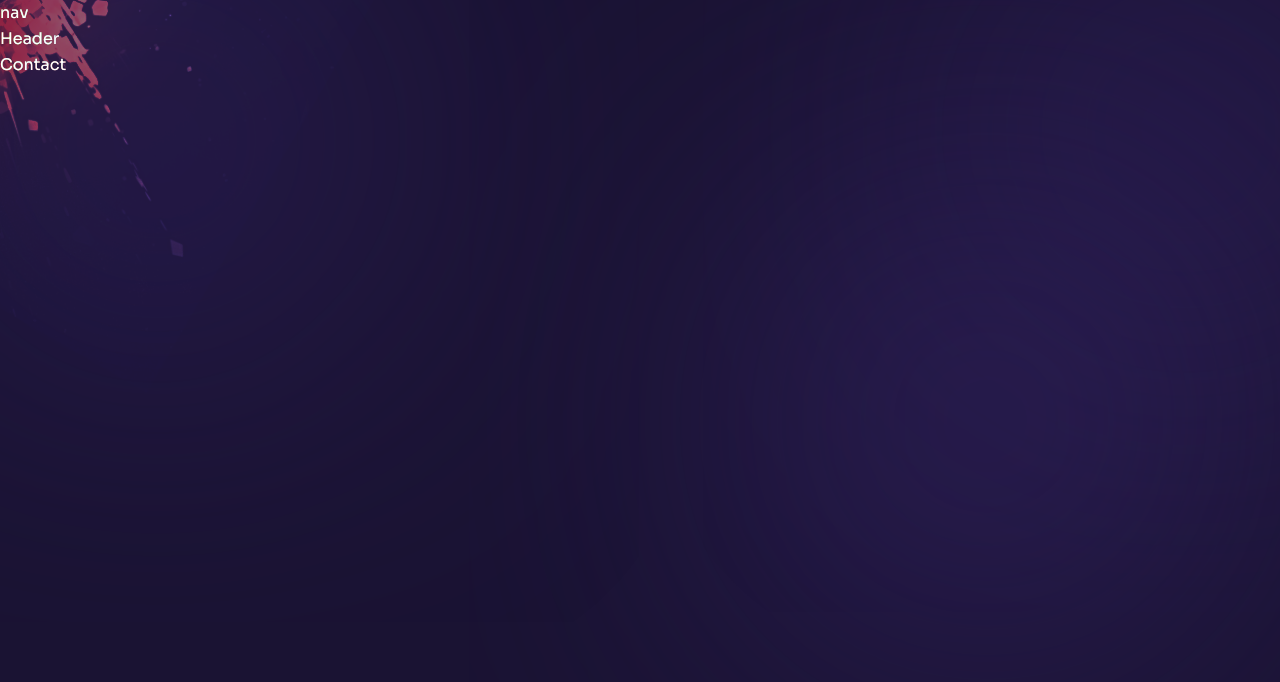
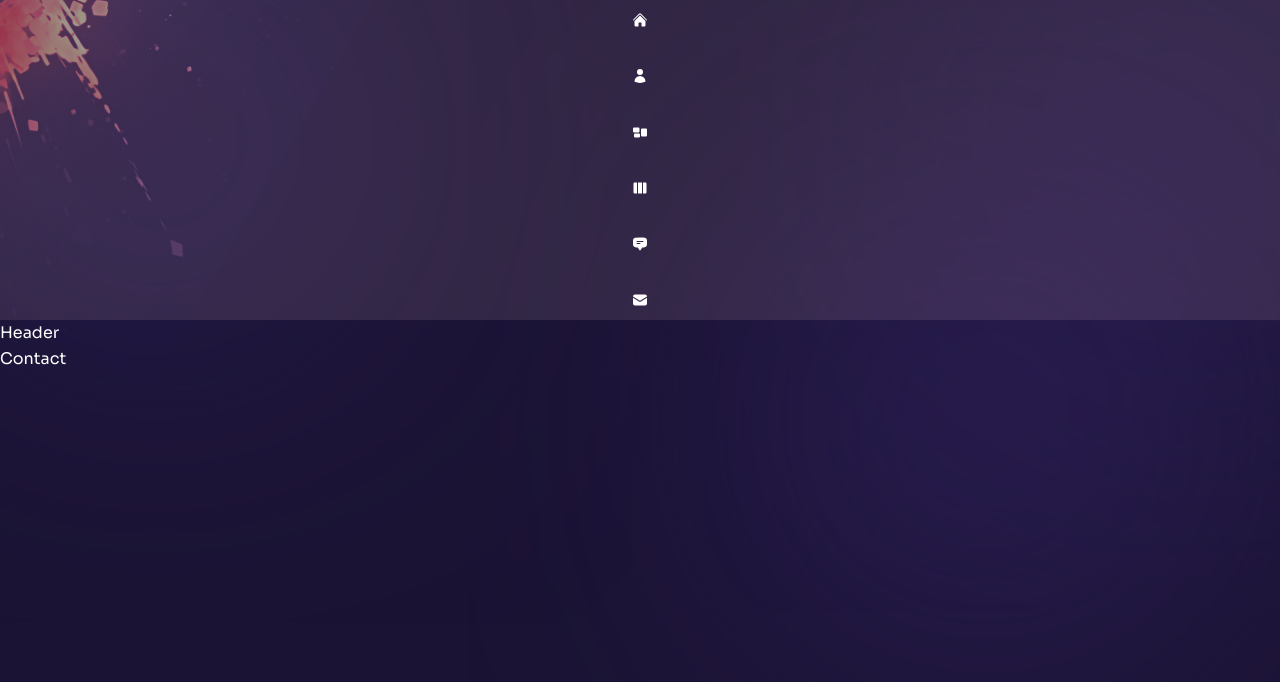
Before and after one commit to DiffusedPizza/motion-portfolio, a Next.js app: page /contact in a window 1280 px wide. Shown: the top 682 px of the page. Built offline with nearby package versions, Linux system fonts and the light colour scheme.

Commit message:
edited nav

```diff
--- a/components/Nav.js
+++ b/components/Nav.js
@@ -26,14 +26,23 @@ export const navData = [
   },
 ];
 
-// Next link
+//next link
 import Link from 'next/link';
 
-// Next router
-import { useRouter} from 'next/router';
+//next router
+import { useRouter } from 'next/router';
 
 const Nav = () => {
-  return <nav>nav</nav>;
+  const router = useRouter();
+  const pathname = router.pathname;
+  return <nav>
+    {/* inner */}
+    <div className='flex w-full xl:flex-col items-center justify-between xl:justify-center gap-y-10 px-4 md:px-40 xl:px-0 h-80 bg-red-200/10'>
+      {navData.map((link, index)=> {
+        return <Link href={link.path}>{link.icon}</Link>
+      })}
+    </div>
+  </nav>;
 };
 
 export default Nav;
```
